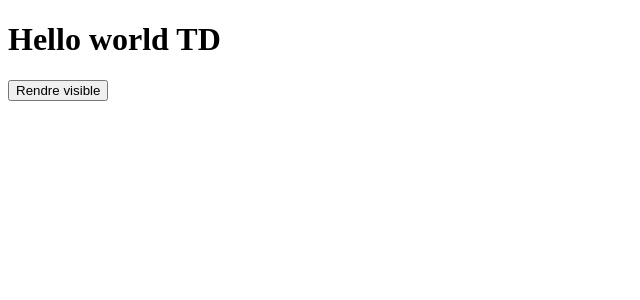
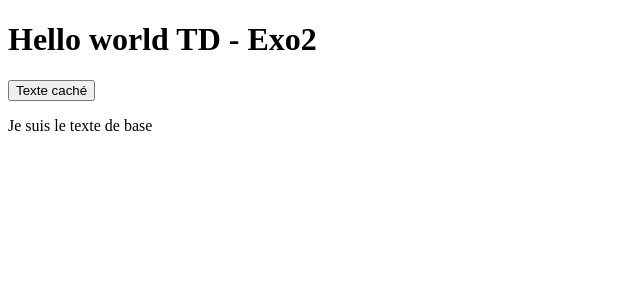
Before and after one commit to Ugravis/vuejs_mmi, a Vue app: page / in a window 1280 px wide. Shown: the top 300 px of the page, without its empty margins (0-640 px from the left). Built offline with nearby package versions, Linux system fonts and the light colour scheme.

Commit message:
feat(exo2): A

```diff
--- a/src/App.vue
+++ b/src/App.vue
@@ -5,11 +5,12 @@
 </script>
 
 <template>
-  <h1>Hello world TD</h1>
+  <h1>Hello world TD - Exo2 </h1>
 
-  <button @click="isVisible = !isVisible">Rendre visible</button>
+  <button @click="isVisible = !isVisible">Texte caché</button>
 
   <p v-if="isVisible">Je suis le texte caché</p>
+  <p v-else>Je suis le texte de base</p>
 </template>
 
 <style scoped>
```
